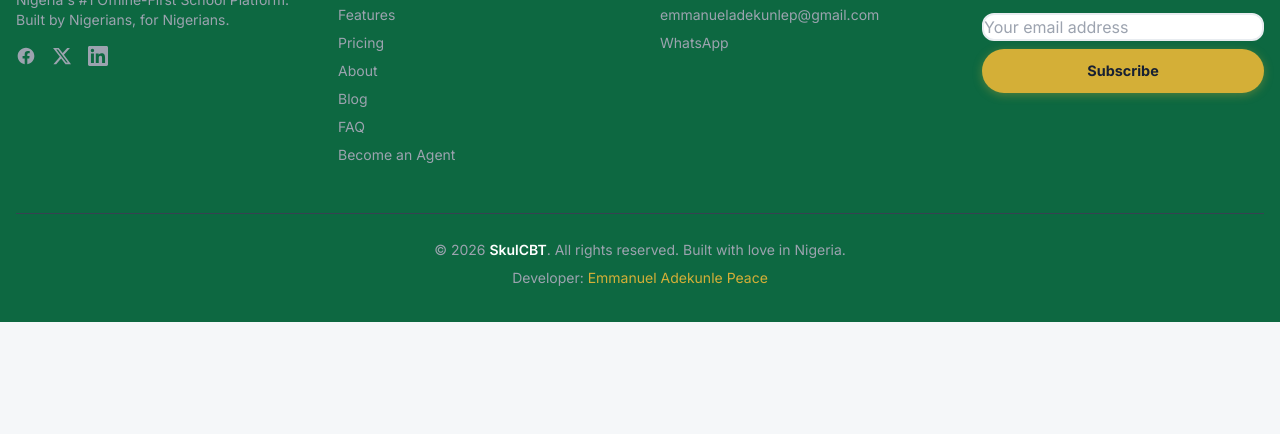
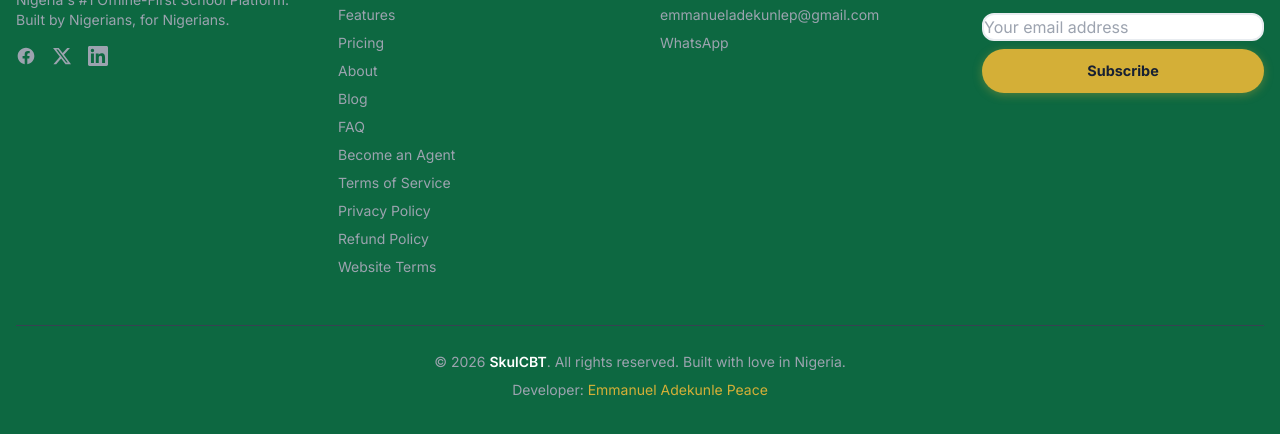
Before and after one commit to emmanueladekunlep/skulcbt-website, a website: page about.html in a window 1280 px wide. Shown: the part 3658-4092 px from the top of the page. Before the commit the page ends 3980 px from the top, so only its background shows below. Drawn offline with nearby package versions, Linux system fonts and the light colour scheme.

Commit message:
Add legal links to footer of all pages

```diff
--- a/about.html
+++ b/about.html
@@ -291,6 +291,10 @@
           <li><a href="blog.html" class="hover:text-champagne transition-colors">Blog</a></li>
           <li><a href="faq.html" class="hover:text-champagne transition-colors">FAQ</a></li>
           <li><a href="agent.html" class="hover:text-champagne transition-colors">Become an Agent</a></li>
+          <li><a href="terms.html" class="hover:text-champagne transition-colors">Terms of Service</a></li>
+          <li><a href="privacy.html" class="hover:text-champagne transition-colors">Privacy Policy</a></li>
+          <li><a href="refund-policy.html" class="hover:text-champagne transition-colors">Refund Policy</a></li>
+          <li><a href="website-terms.html" class="hover:text-champagne transition-colors">Website Terms</a></li>
         </ul>
       </div>
 
```
Also changed, not shown: agent.html (+4 -0 lines), blog.html (+4 -0 lines), contact.html (+4 -0 lines), demo-request.html (+4 -0 lines), faq.html (+4 -0 lines), features.html (+4 -0 lines), index.html (+4 -0 lines), pricing.html (+4 -0 lines), thank-you.html (+4 -0 lines).
